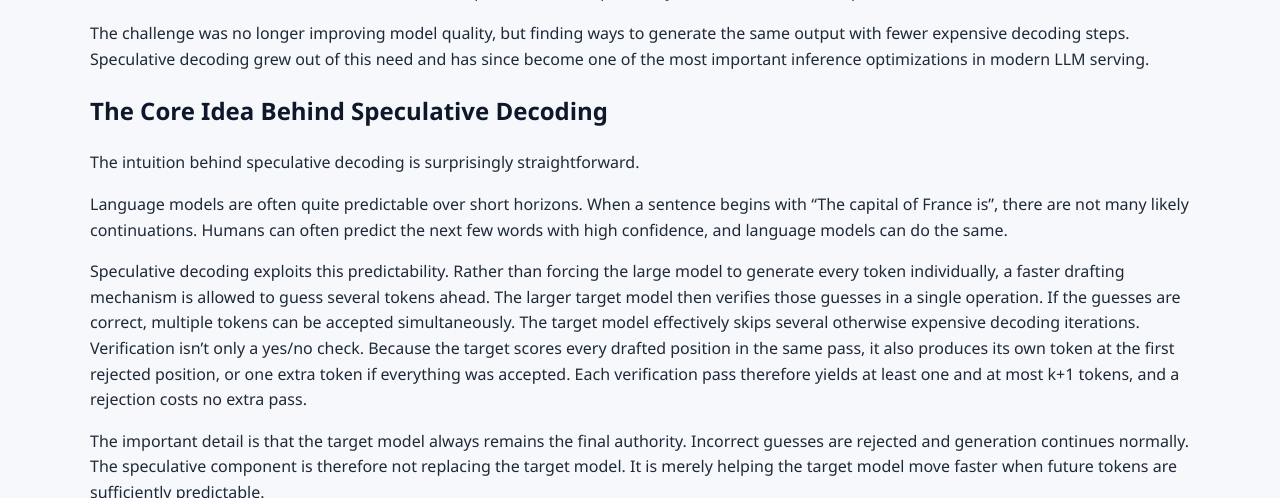
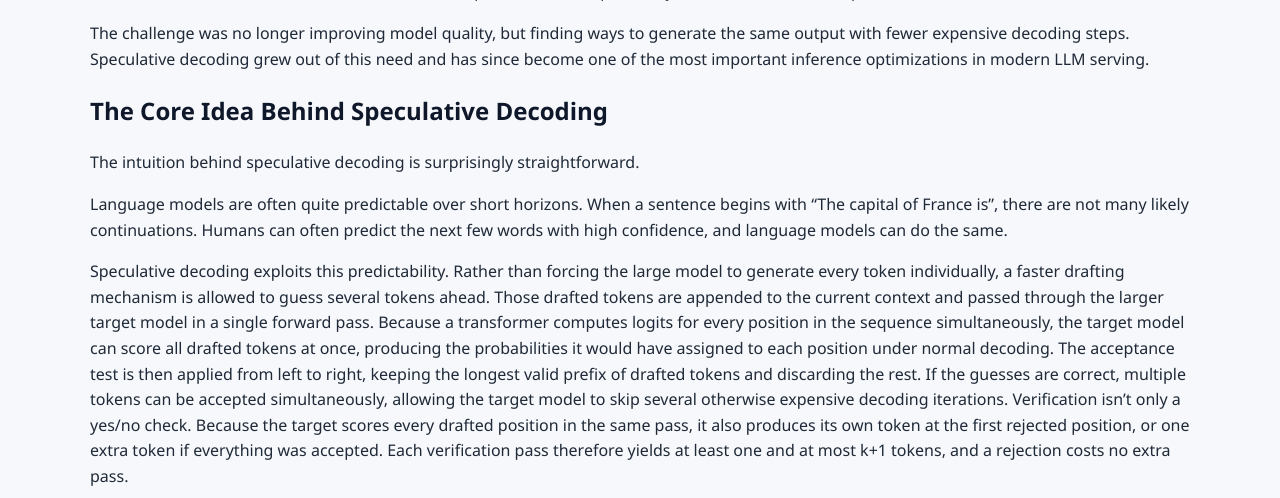
Before and after one commit to silkeplessers/silkeplessers.github.io, a Jekyll site: the page built from _posts/2026-09-21-Speculative_Decoding.md, in a window 1280 px wide and 900 px high, scrolled down 2112 px, cut to the strip 0-498 px from the top of the window. Built offline with Jekyll 4.4.1, drawn with Linux system fonts in a browser that asks for light colours.

Commit message:
updated spec decoding explanation

```diff
--- a/_posts/2026-09-21-Speculative_Decoding.md
+++ b/_posts/2026-09-21-Speculative_Decoding.md
@@ -48,7 +48,7 @@ The intuition behind speculative decoding is surprisingly straightforward.
 
 Language models are often quite predictable over short horizons. When a sentence begins with "The capital of France is", there are not many likely continuations. Humans can often predict the next few words with high confidence, and language models can do the same.
 
-Speculative decoding exploits this predictability. Rather than forcing the large model to generate every token individually, a faster drafting mechanism is allowed to guess several tokens ahead. The larger target model then verifies those guesses in a single operation. If the guesses are correct, multiple tokens can be accepted simultaneously. The target model effectively skips several otherwise expensive decoding iterations. Verification isn't only a yes/no check. Because the target scores every drafted position in the same pass, it also produces its own token at the first rejected position, or one extra token if everything was accepted. Each verification pass therefore yields at least one and at most k+1 tokens, and a rejection costs no extra pass.
+Speculative decoding exploits this predictability. Rather than forcing the large model to generate every token individually, a faster drafting mechanism is allowed to guess several tokens ahead. Those drafted tokens are appended to the current context and passed through the larger target model in a single forward pass. Because a transformer computes logits for every position in the sequence simultaneously, the target model can score all drafted tokens at once, producing the probabilities it would have assigned to each position under normal decoding. The acceptance test is then applied from left to right, keeping the longest valid prefix of drafted tokens and discarding the rest. If the guesses are correct, multiple tokens can be accepted simultaneously, allowing the target model to skip several otherwise expensive decoding iterations. Verification isn't only a yes/no check. Because the target scores every drafted position in the same pass, it also produces its own token at the first rejected position, or one extra token if everything was accepted. Each verification pass therefore yields at least one and at most k+1 tokens, and a rejection costs no extra pass.
 
 The important detail is that the target model always remains the final authority. Incorrect guesses are rejected and generation continues normally. The speculative component is therefore not replacing the target model. It is merely helping the target model move faster when future tokens are sufficiently predictable.
 
```
